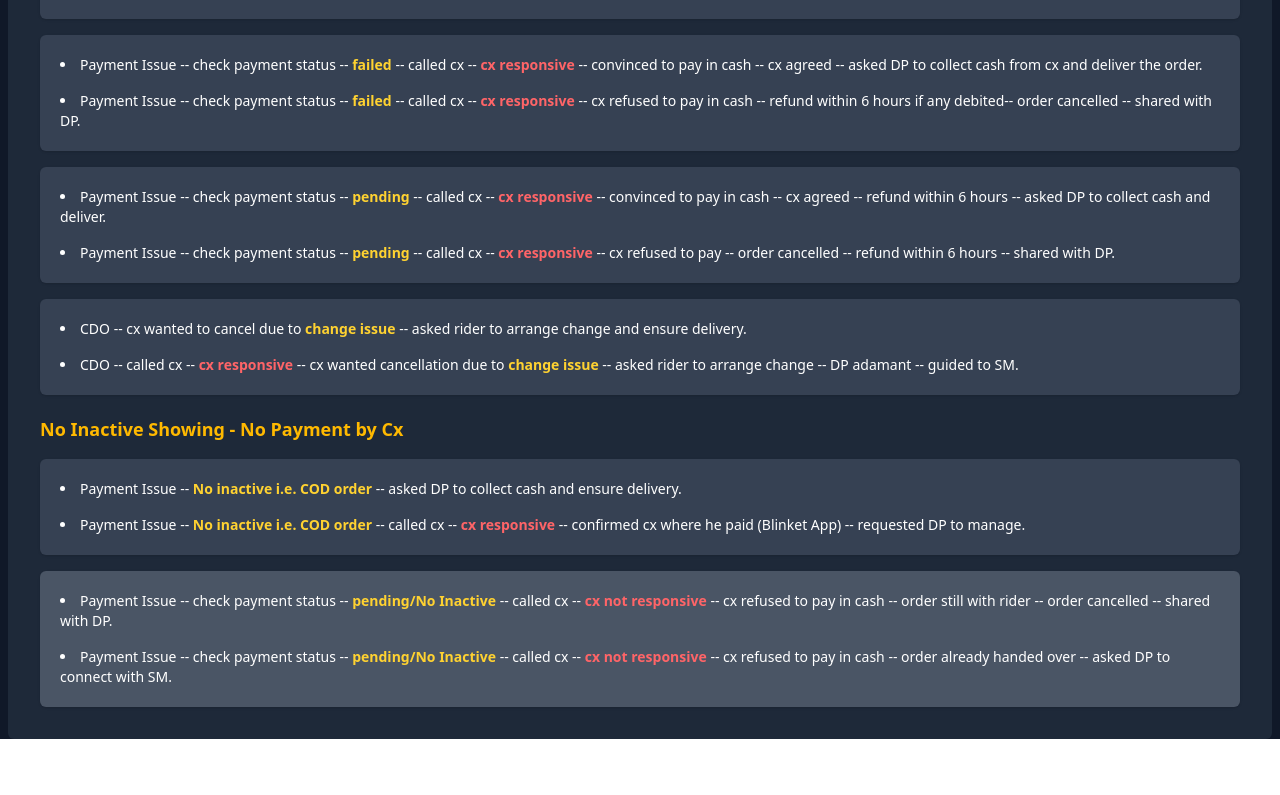
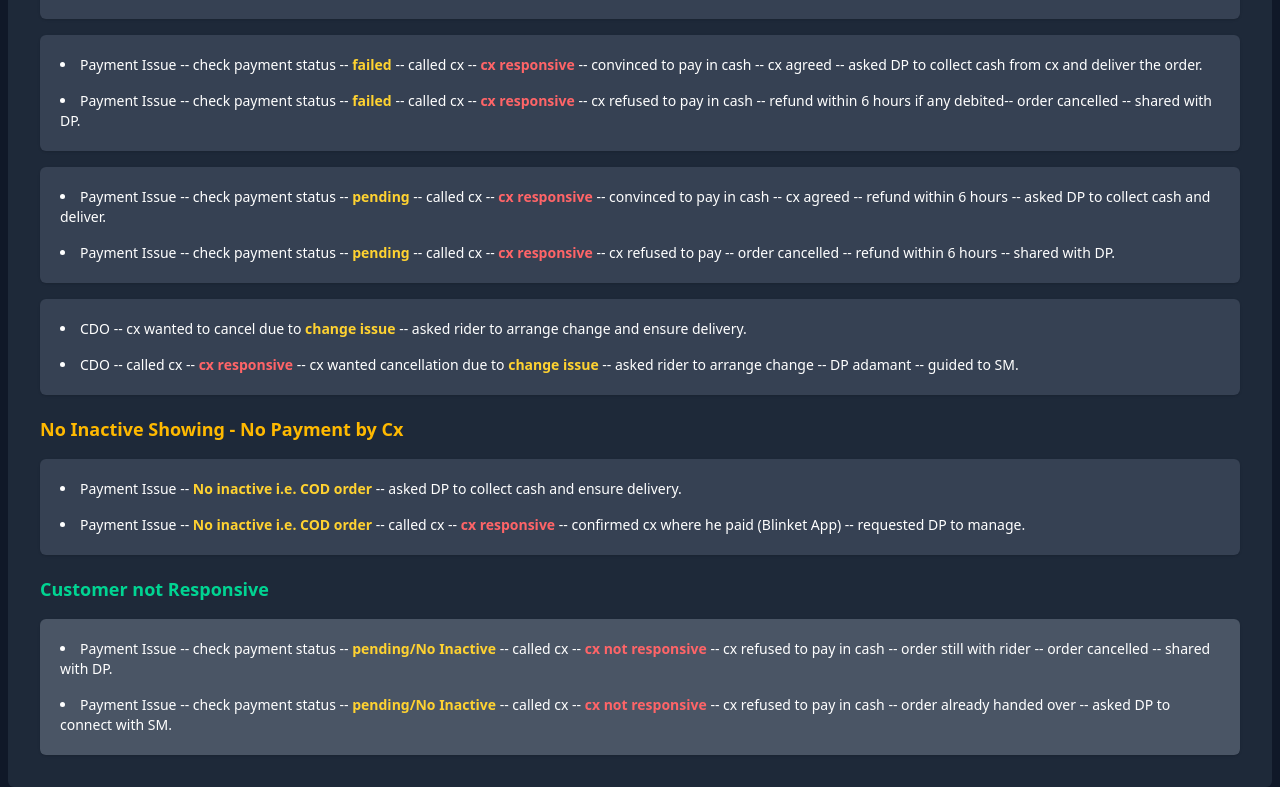
Before and after one commit to Code-with-Sahani/Blinket-DP, a React (Vite) app: page / in a window 1280 px wide. Shown: the part 4329-5124 px from the top of the page. Before the commit the page ends 5076 px from the top, so only its background shows below. Built offline with nearby package versions, Linux system fonts and the light colour scheme.

Commit message:
Update PaymentIssue.jsx

```diff
--- a/src/Components/PaymentIssue.jsx
+++ b/src/Components/PaymentIssue.jsx
@@ -77,6 +77,9 @@ const PaymentIssue = () => {
                 </div>
 
                 {/* Final Cases */}
+                <h3 className="text-lg font-semibold text-emerald-400 mt-5">
+                    Customer not Responsive
+                </h3>
                 <div className="p-3 bg-gray-600 rounded-md shadow">
                     <li className="p-2">Payment Issue -- check payment status --
                         <strong className="text-amber-300 font-semibold"> pending/No Inactive </strong> -- called cx --
```
